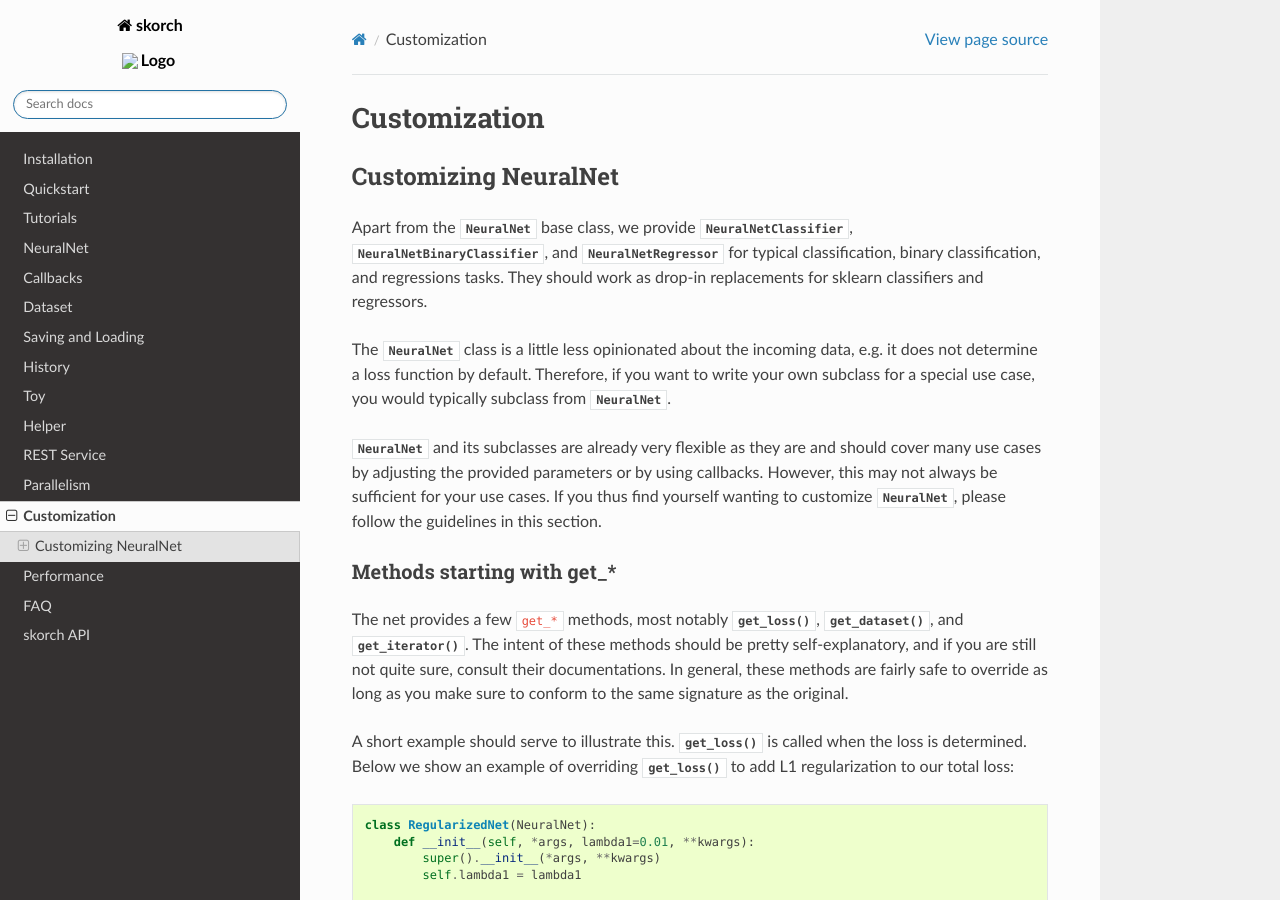
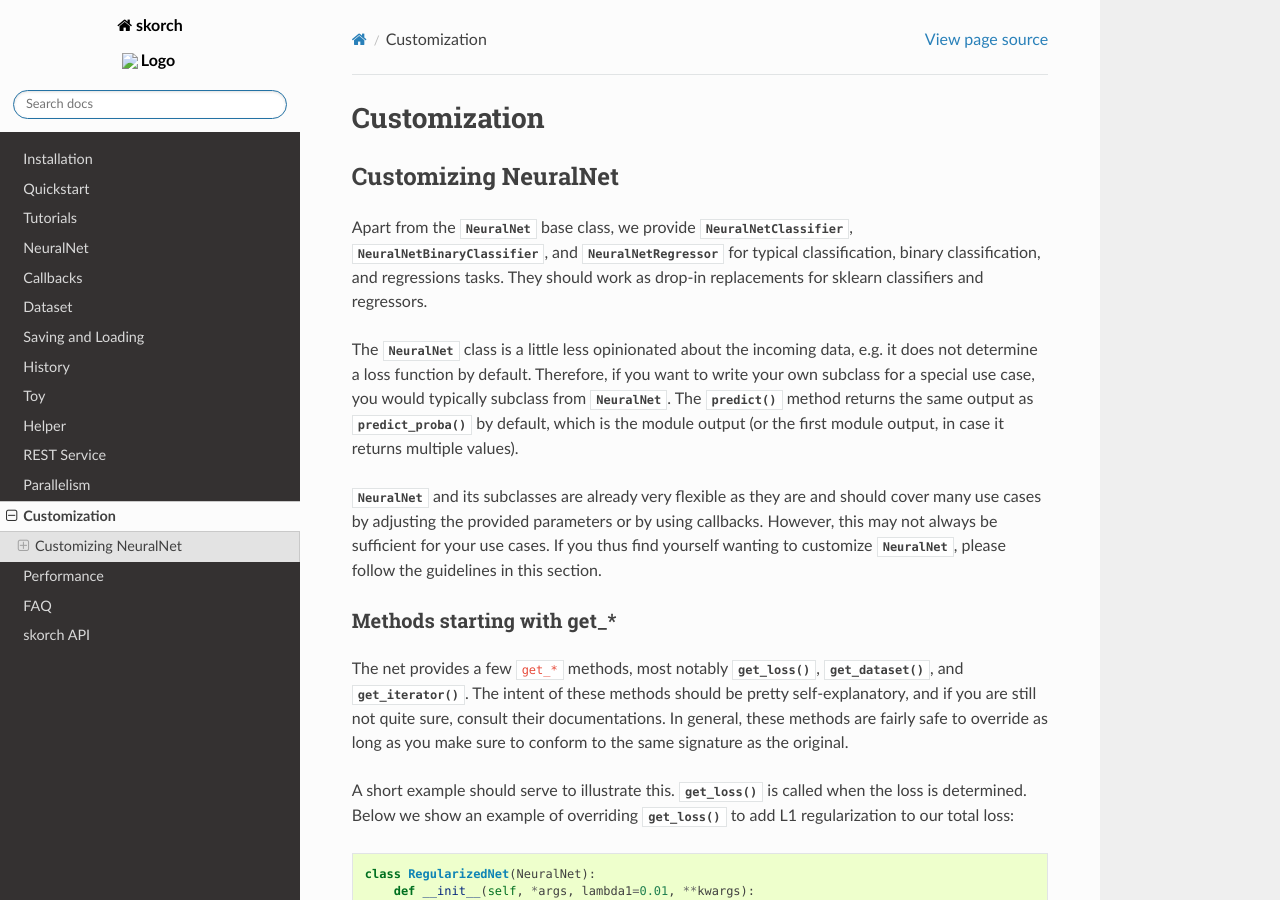
Before and after one commit to skorch-dev/skorch, a Sphinx documentation site: the page built from docs/user/customization.rst, in a window 1280 px wide and 900 px high. Built offline with Sphinx 7.4.7 and the Read the Docs theme 2.0.0, drawn with Linux system fonts in a browser that asks for light colours.

Commit message:
Reviewer comment: Docs: explain NeuralNet.predict
Make it clear what happens by default in the customization docs.

```diff
--- a/docs/user/customization.rst
+++ b/docs/user/customization.rst
@@ -14,7 +14,11 @@ replacements for sklearn classifiers and regressors.
 The :class:`.NeuralNet` class is a little less opinionated about the
 incoming data, e.g. it does not determine a loss function by default.
 Therefore, if you want to write your own subclass for a special use
-case, you would typically subclass from :class:`.NeuralNet`.
+case, you would typically subclass from :class:`.NeuralNet`. The
+:func:`~skorch.net.NeuralNet.predict` method returns the same output
+as :func:`~skorch.net.NeuralNet.predict_proba` by default, which is
+the module output (or the first module output, in case it returns
+multiple values).
 
 :class:`.NeuralNet` and its subclasses are already very flexible as they are and
 should cover many use cases by adjusting the provided parameters or by using
```
